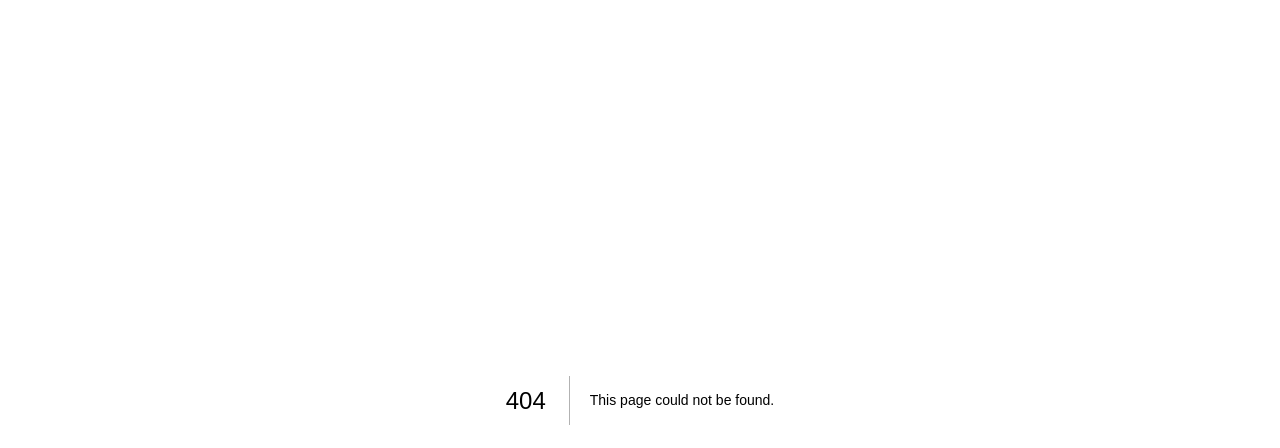
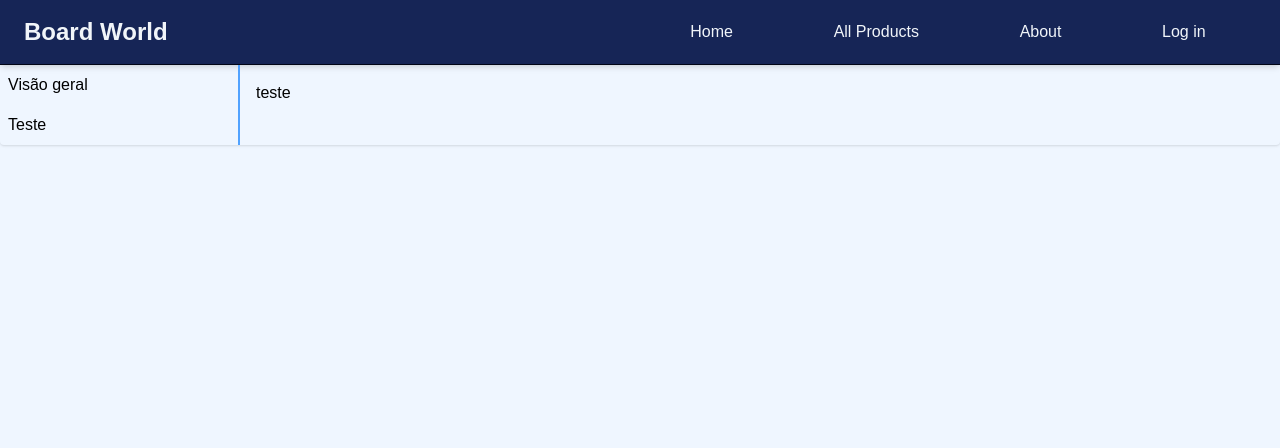
Before and after one commit to nnitiV/BoardWorld, a Next.js app in the folder ui/: page /admin in a window 1280 px wide. Before the commit this address had no page. Shown: the top 448 px of the page. Built offline with nearby package versions, Linux system fonts and the light colour scheme; a web font is replaced by a local one.

Commit message:
feat(admin): Started admin page

```diff
--- /dev/null
+++ b/ui/src/app/(shop)/admin/page.tsx
@@ -0,0 +1,10 @@
+import AdminMenu from "@/components/admin/AdminMenu";
+
+export default function Admin() {
+  return (
+    <div className="shadow rounded flex gap-4">
+      <AdminMenu />
+      <div className="pt-4">teste</div>
+    </div>
+  );
+}
--- a/ui/src/app/(shop)/layout.tsx
+++ b/ui/src/app/(shop)/layout.tsx
@@ -4,7 +4,7 @@ export default function ShopLayout({ children }: { children: React.ReactNode })
   return (
     <>
       <NavBar />
-      <main className="container mx-auto">{children}</main>
+      <main>{children}</main>
     </>
   );
 }
```
Also changed, not shown: ui/src/app/(auth)/login/page.tsx (+3 -4 lines).
